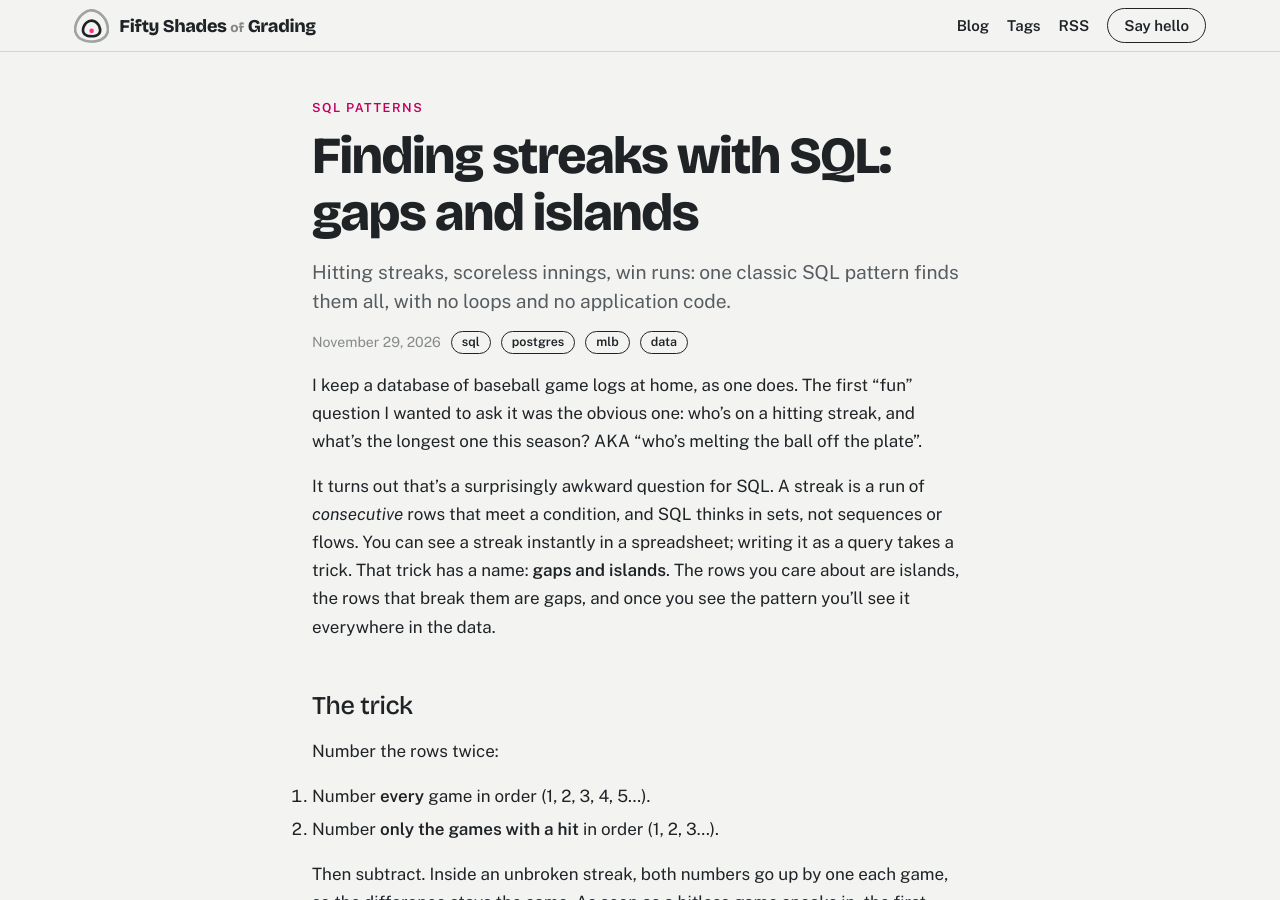
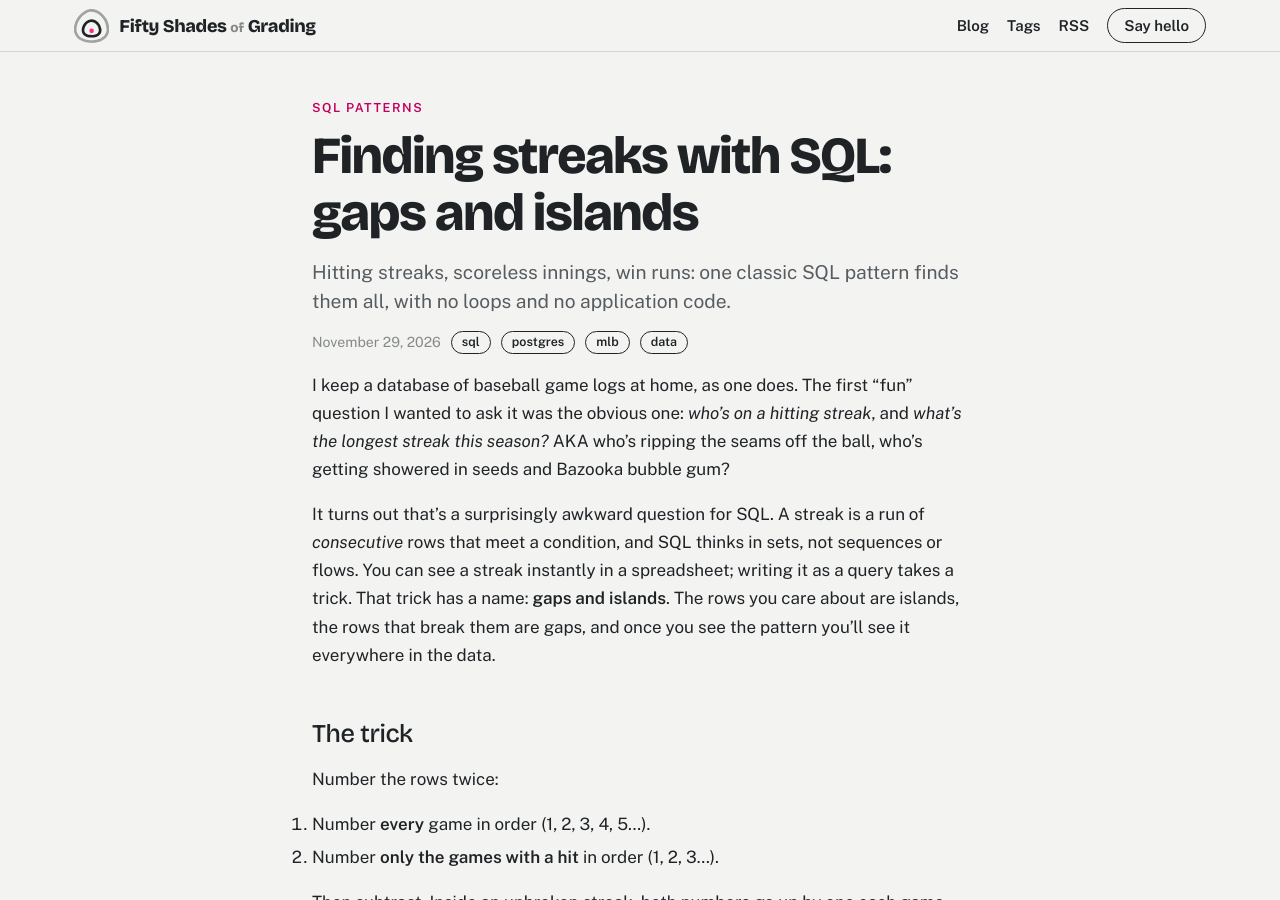
Before and after one commit to fiftyshadesofgrading/Homepage, a Jekyll site: the page built from _posts/2026-11-29-gaps-and-islands-streaks.md, in a window 1280 px wide and 900 px high. Built offline with Jekyll 4.4.1, drawn with Linux system fonts in a browser that asks for light colours.

Commit message:
Revise introduction for clarity and engagement
Reworded the introduction to clarify the question about hitting streaks and added a more vivid description of the context.

```diff
--- a/_posts/2026-11-29-gaps-and-islands-streaks.md
+++ b/_posts/2026-11-29-gaps-and-islands-streaks.md
@@ -7,7 +7,7 @@ kicker: "SQL patterns"
 tags: [sql, postgres, mlb, data]
 ---
 
-I keep a database of baseball game logs at home, as one does. The first "fun" question I wanted to ask it was the obvious one: who's on a hitting streak, and what's the longest one this season? AKA "who's melting the ball off the plate".
+I keep a database of baseball game logs at home, as one does. The first "fun" question I wanted to ask it was the obvious one: _who's on a hitting streak_, and _what's the longest streak this season?_ AKA who's ripping the seams off the ball, who's getting showered in seeds and Bazooka bubble gum?
 
 It turns out that's a surprisingly awkward question for SQL. A streak is a run of *consecutive* rows that meet a condition, and SQL thinks in sets, not sequences or flows. You can see a streak instantly in a spreadsheet; writing it as a query takes a trick. That trick has a name: **gaps and islands**. The rows you care about are islands, the rows that break them are gaps, and once you see the pattern you'll see it everywhere in the data.
 
```
